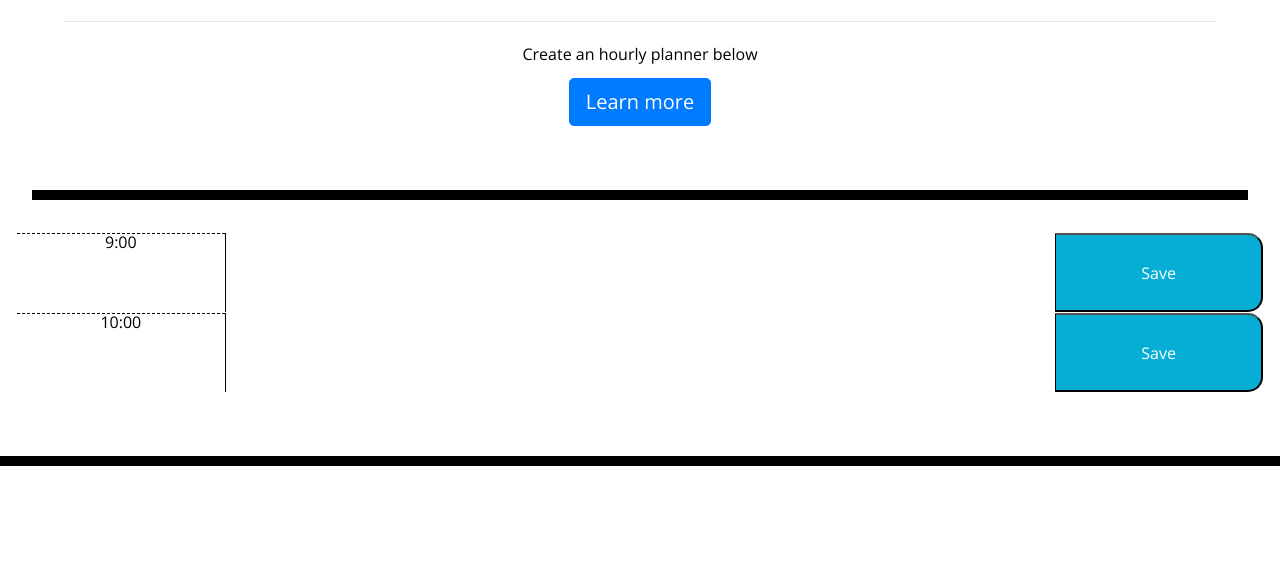
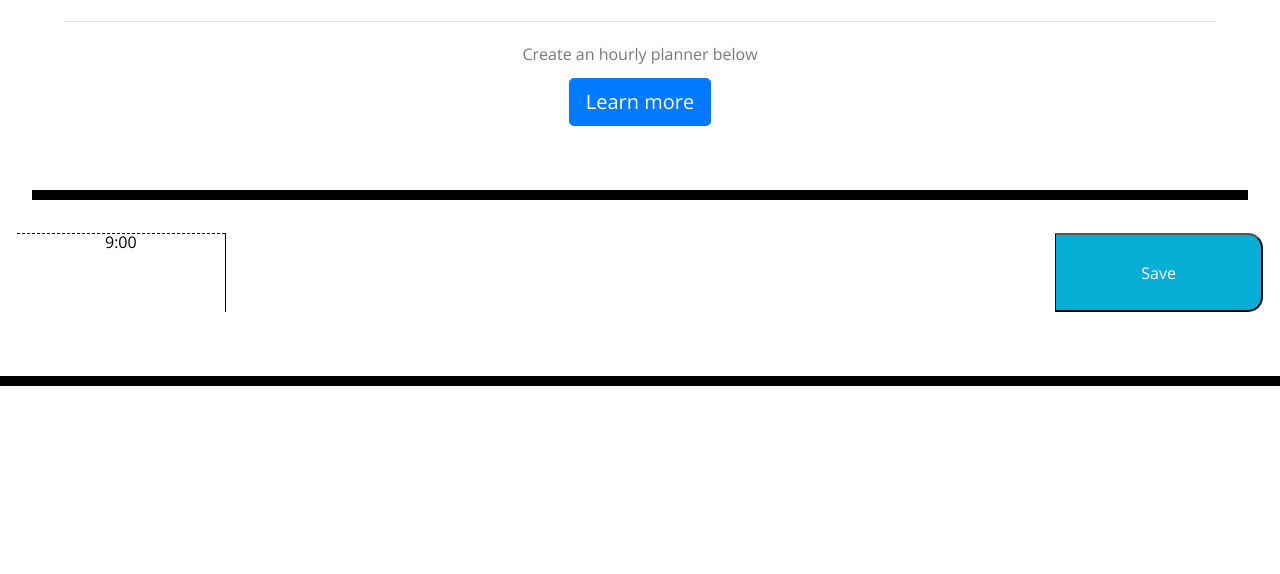
Before and after one commit to Zartender/Daily-Planner, a plain HTML site: page index.html in a window 1280 px wide. Shown: the part 226-800 px from the top of the page. Drawn offline with nearby package versions, Linux system fonts and the light colour scheme.

Commit message:
Adding file, updating css.

```diff
--- a/assets/css/style.css
+++ b/assets/css/style.css
@@ -16,10 +16,12 @@ body {
   .jumbotron {
     text-align: center;
     background-color: transparent;
-    color: black;
+    color: rgb(124, 119, 119);
     border-radius: 0;
     border-bottom: 10px solid black;
-    /* background-image: ; */
+    /* background-image: url(../images/SourceFile.png);
+    background-size: cover; */
+
   }
 
   .description {
--- a/index.html
+++ b/index.html
@@ -45,23 +45,65 @@
             <input type="text" aria-label="First name" class="form-control">
             <input type="text" aria-label="Last name" class="form-control">
           </div> -->
-
+        <!-- 900 -->
         <div class="row">
             <span class="col-md-2 hour">9:00</span>
             <textarea class="col-md-8 description"></textarea>
             <button class="saveBtn col-md-2">Save</button>
         </div>
-        <div class="row">
+        <!-- 1000 -->
+        <!-- <div class="row">
             <span class="col-md-2 hour">10:00</span>
             <textarea class="col-md-8 description"></textarea>
             <button class="saveBtn col-md-2">Save</button>
-        </div>
+        </div> -->
+        <!-- 1100 -->
+        <!-- <div class="row">
+            <span class="col-md-2 hour">11:00</span>
+            <textarea class="col-md-8 description"></textarea>
+            <button class="saveBtn col-md-2">Save</button>
+        </div> -->
+        <!-- 1200 -->
+        <!-- <div class="row">
+            <span class="col-md-2 hour">12:00</span>
+            <textarea class="col-md-8 description"></textarea>
+            <button class="saveBtn col-md-2">Save</button>
+        </div> -->
+        <!-- 1300 -->
+        <!-- <div class="row">
+            <span class="col-md-2 hour">13:00</span>
+            <textarea class="col-md-8 description"></textarea>
+            <button class="saveBtn col-md-2">Save</button>
+        </div> -->
+        <!-- 1400 -->
+        <!-- <div class="row">
+            <span class="col-md-2 hour">14:00</span>
+            <textarea class="col-md-8 description"></textarea>
+            <button class="saveBtn col-md-2">Save</button>
+        </div> -->
+        <!-- 1500 -->
+        <!-- <div class="row">
+            <span class="col-md-2 hour">15:00</span>
+            <textarea class="col-md-8 description"></textarea>
+            <button class="saveBtn col-md-2">Save</button>
+        </div> -->
+        <!-- 1600 -->
+        <!-- <div class="row">
+            <span class="col-md-2 hour">16:00</span>
+            <textarea class="col-md-8 description"></textarea>
+            <button class="saveBtn col-md-2">Save</button>
+        </div> -->
+        <!-- 1700 -->
+        <!-- <div class="row">
+            <span class="col-md-2 hour">17:00</span>
+            <textarea class="col-md-8 description"></textarea>
+            <button class="saveBtn col-md-2">Save</button>
+        </div>   -->
 
 
-
-            <script src="https://cdnjs.cloudflare.com/ajax/libs/jquery/3.2.1/jquery.min.js"></script>
-            <script src="https://cdnjs.cloudflare.com/ajax/libs/moment.js/2.24.0/moment.min.js"></script>
-            <script src="./assets/js/script.js"></script>
+        <script src="https://cdnjs.cloudflare.com/ajax/libs/jquery/3.2.1/jquery.min.js"></script>
+        <script src="https://cdnjs.cloudflare.com/ajax/libs/moment.js/2.24.0/moment.min.js"></script>
+        <script src="./assets/js/script.js"></script>
 </body>
 
 </html>
```
Also changed, not shown: 1 other file.
